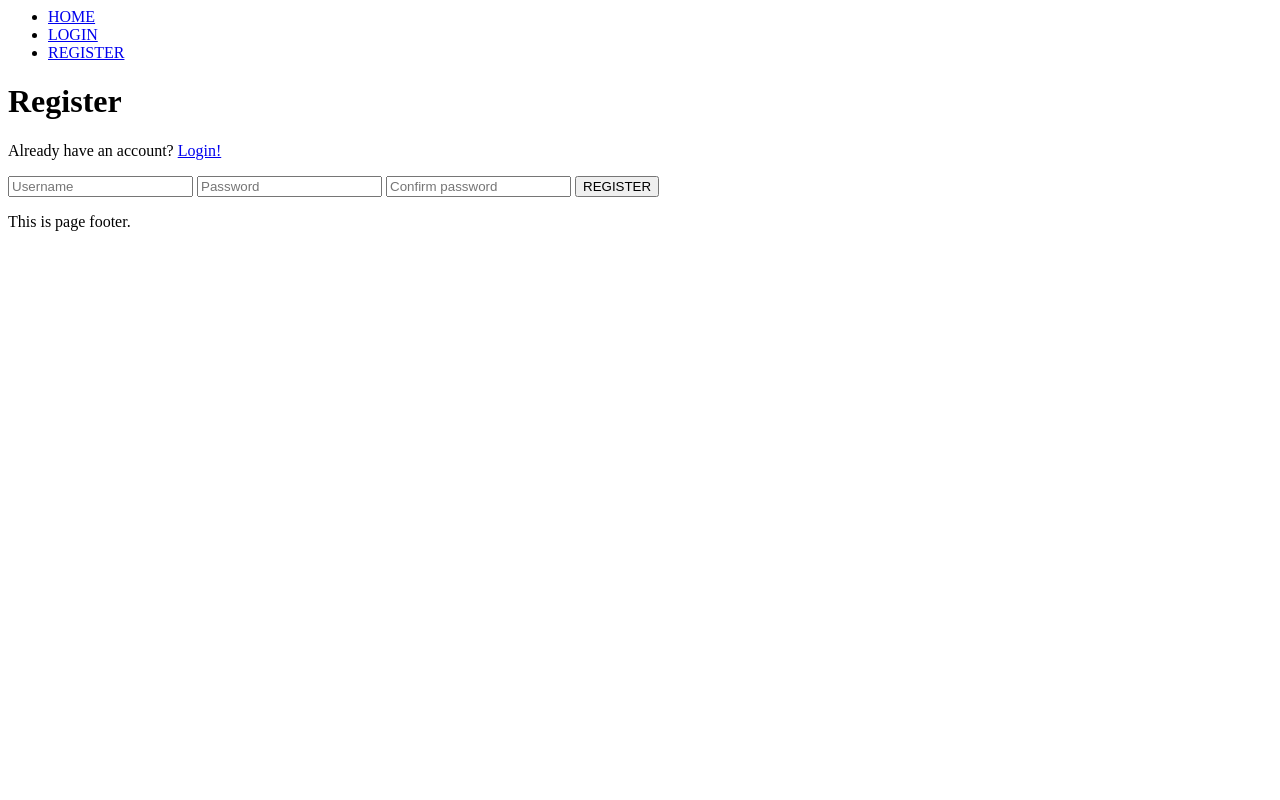
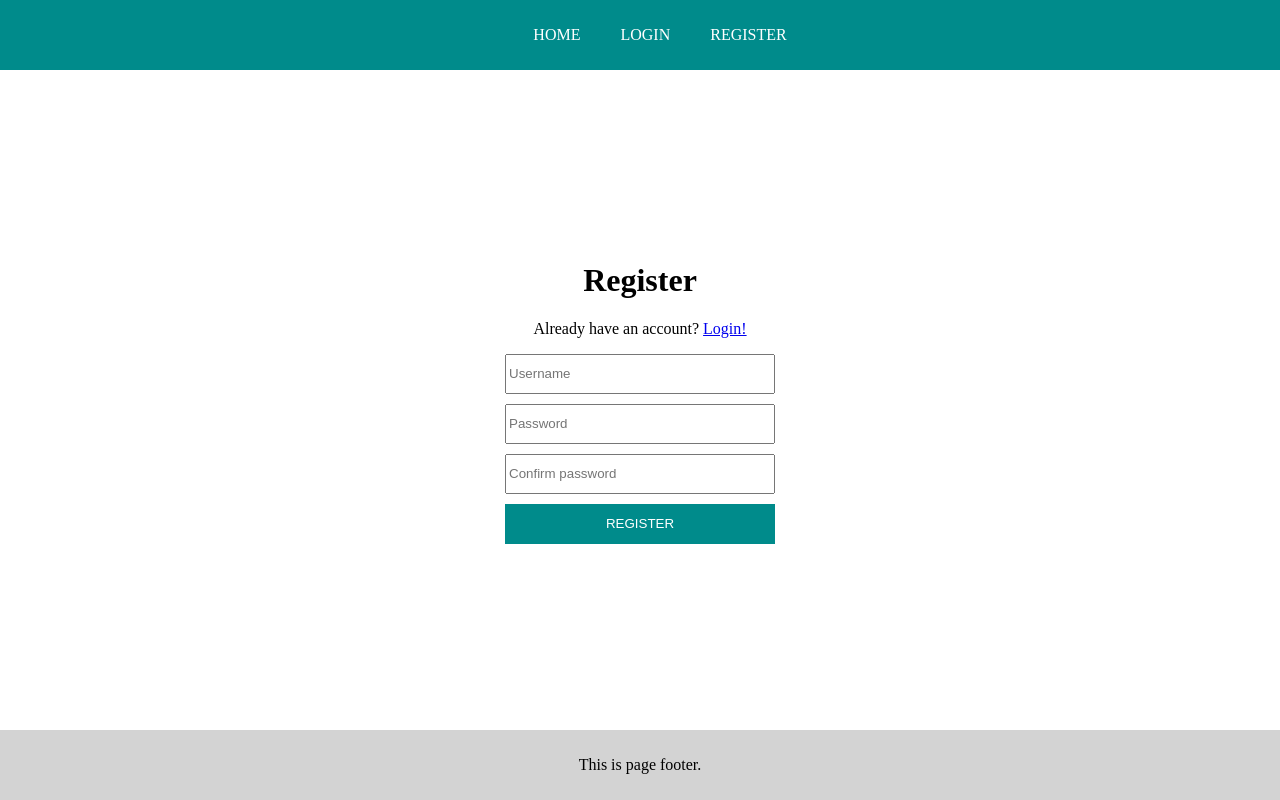
Before and after one commit to Noxtirion/Login-page, a PHP site: page /register.php in a window 1280 px wide. Run offline with PHP 8.4, Linux system fonts and the light colour scheme.

Commit message:
Add style and start to add logic in register form

```diff
--- a/includes/footer.php
+++ b/includes/footer.php
@@ -1,6 +1,6 @@
-<footer>
-<p>This is page footer.</p>
-</footer>
+   <footer class="footer">
+      <p class="footer__text">This is page footer.</p>
+   </footer>
 
 </body>
 </html>
--- a/includes/header.php
+++ b/includes/header.php
@@ -8,15 +8,16 @@ require_once 'database.php';
    <meta charset="UTF-8">
    <meta name="viewport" content="width=device-width, initial-scale=1.0">
    <title>Login System</title>
+   <link rel="stylesheet" href="./style.css">
 </head>
 <body>
 
-<header>
-   <nav>
-      <ul>
-         <li><a href="index.php">HOME</a></li>
-         <li><a href="login.php">LOGIN</a></li>
-         <li><a href="register.php">REGISTER</a></li>
+<header class="header">
+   <nav class="header__navigation">
+      <ul class="header__list">
+         <li class="header__list-item"><a href="index.php">HOME</a></li>
+         <li class="header__list-item"><a href="login.php">LOGIN</a></li>
+         <li class="header__list-item"><a href="register.php">REGISTER</a></li>
       </ul>
    </nav>
 </header>
--- a/includes/login-inc.php
+++ b/includes/login-inc.php
@@ -0,0 +1,4 @@
+<?php
+
+
+?>
--- a/includes/register-inc.php
+++ b/includes/register-inc.php
@@ -0,0 +1,19 @@
+<?php
+
+if (isset($_POST['submit'])) {
+
+   require 'database.php';
+
+   $username = $_POST['username'];
+   $password = $_POST['password'];
+   $confirmPass = $_POST['confirmPassword'];
+
+
+   if (empty($username) || empty($password) || empty($confirmPass)) {
+      header('Location: ../register.php?error=emptyfields&username='.$username);
+      exit();
+   }
+
+}
+
+?>
--- a/register.php
+++ b/register.php
@@ -1,15 +1,16 @@
 <?php
-require_once './includes/header.php'
+require_once './includes/header.php';
+require_once './includes/register-inc.php';
 ?>
 
-<div>
-   <h1>Register</h1>
-   <p>Already have an account? <a href="login.php">Login!</a></p>
-   <form action="" method="post">
-      <input type="text" name="username" placeholder="Username">
-      <input type="text" name="password" placeholder="Password">
-      <input type="text" name="confirmPassword" placeholder="Confirm password">
-      <button type="submit" name="submit">REGISTER</button>
+<div class="register">
+   <h1 class="register__title">Register</h1>
+   <p class="register__text">Already have an account? <a href="login.php">Login!</a></p>
+   <form class="register__form" action="./includes/register-inc.php" method="post">
+      <input class="register__input" type="text" name="username" placeholder="Username">
+      <input class="register__input" type="text" name="password" placeholder="Password">
+      <input class="register__input" type="text" name="confirmPassword" placeholder="Confirm password">
+      <button class="register__button" type="submit" name="submit">REGISTER</button>
    </form>
 </div>
 
--- /dev/null
+++ b/style.css
@@ -0,0 +1,67 @@
+body {
+   margin: 0;
+   display: flex;
+   flex-direction: column;
+   justify-content: space-between;
+   align-items: center;
+   height: 100%;
+}
+
+.header {
+   height: 70px;
+   width: 100%;
+   display: flex;
+   justify-content: center;
+   align-items: center;
+   background-color: darkcyan;
+}
+
+.header__list {
+   display: flex;
+   justify-content: center;
+   align-items: center;
+   list-style: none;
+}
+
+.header__list-item {
+   margin: 0 20px;
+}
+
+.header__list-item a {
+   text-decoration: none;
+   color: #fff;
+}
+
+.register__title,
+.register__text,
+.login__title,
+.login__text {
+   text-align: center;
+}
+
+.register__input,
+.login__input {
+   display: block;
+   height: 40px;
+   width: 270px;
+   margin: 10px 0;
+}
+
+.register__button,
+.login__button {
+   height: 40px;
+   width: 270px;
+   background-color: darkcyan;
+   color: #fff;
+   border: none;
+   cursor: pointer;
+}
+
+.footer {
+   height: 70px;
+   width: 100%;
+   display: flex;
+   justify-content: center;
+   align-items: center;
+   background-color: lightgrey;
+}
```
Also changed, not shown: login.php (+6 -4 lines), style.scss (deleted).
